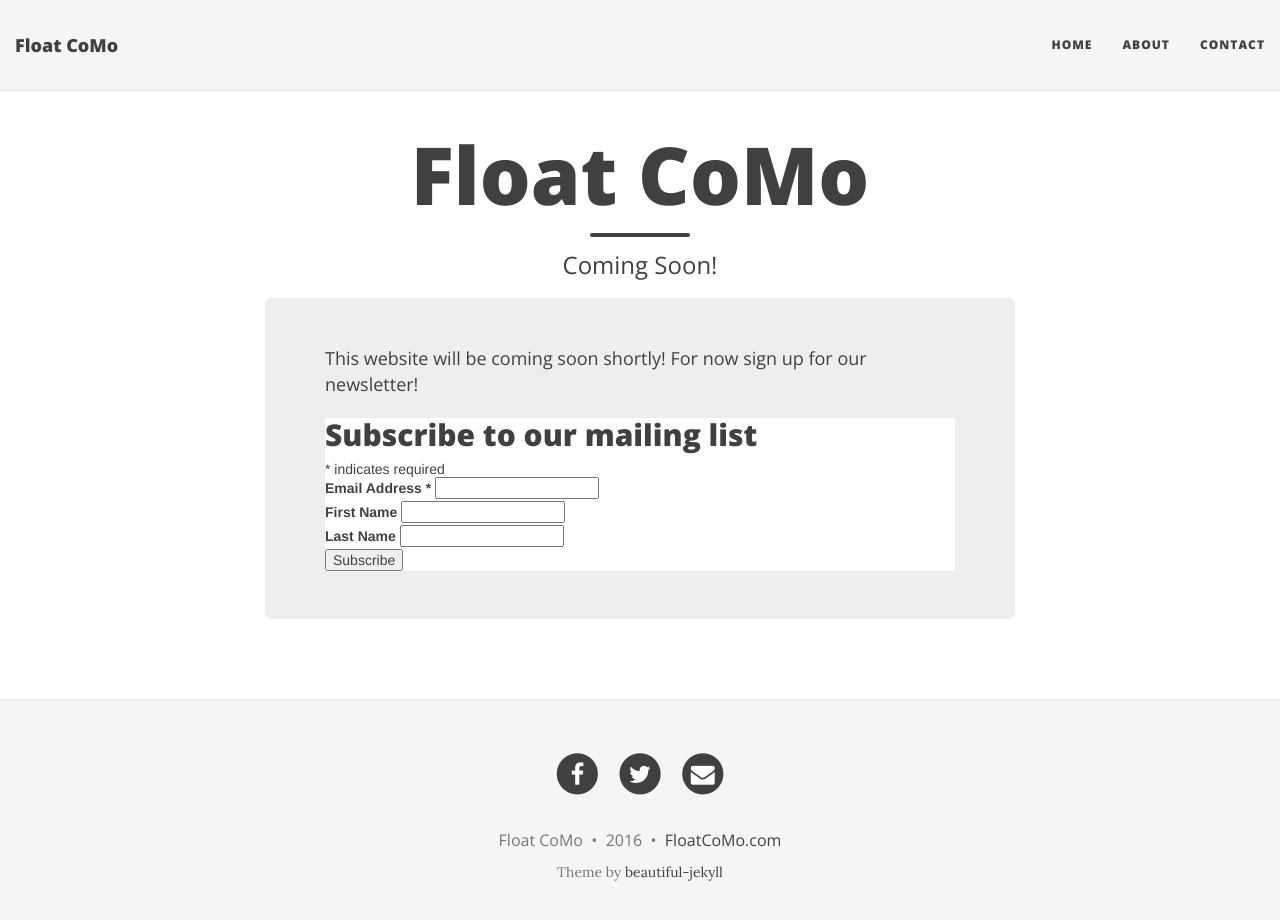
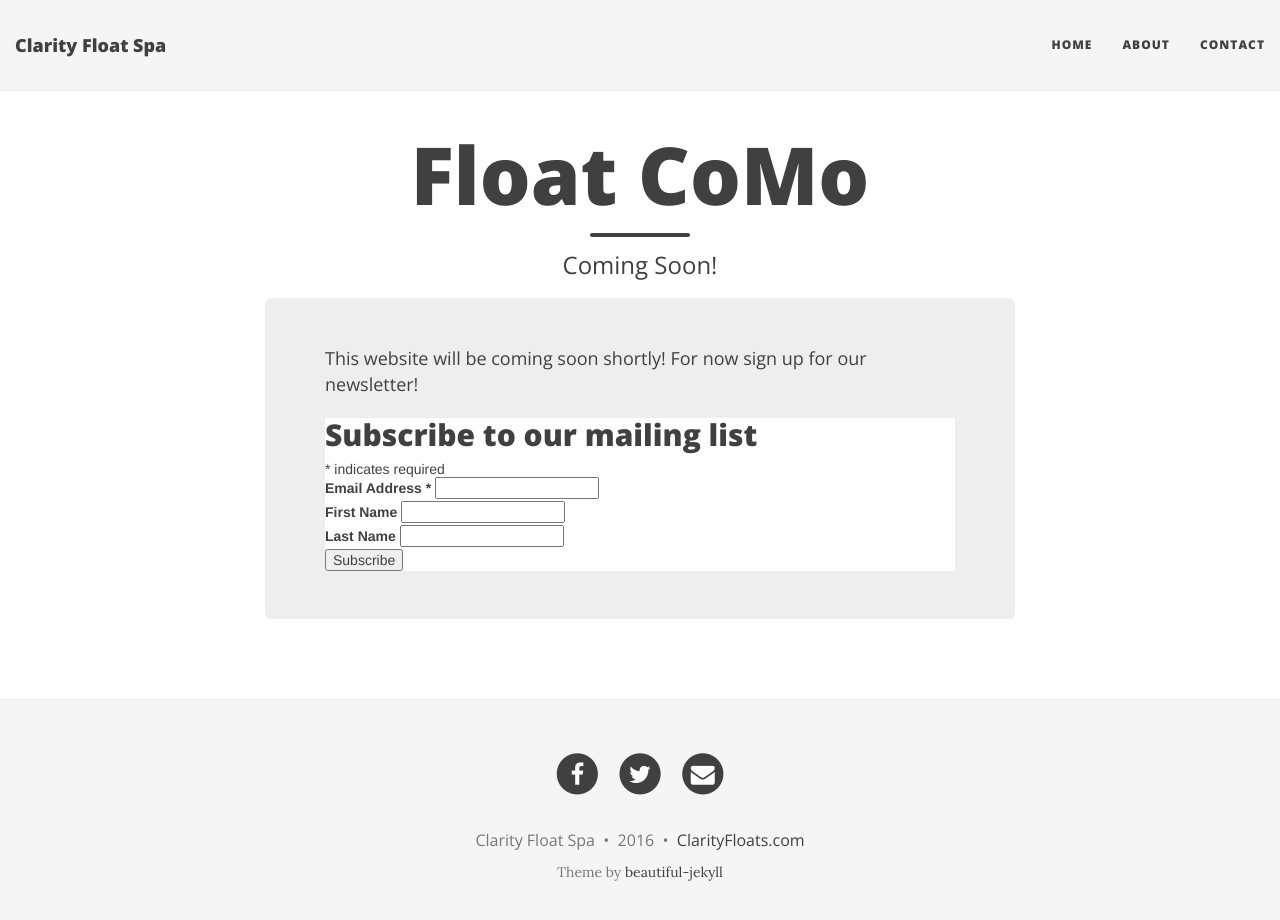
Before and after one commit to FloatCoMo/floatcomo, a Jekyll site: the page built from index_old.html, in a window 1280 px wide and 933 px high. Shown: the top 920 px of the window. Built offline with Jekyll 4.4.1, drawn with Linux system fonts in a browser that asks for light colours; nearby versions of some CDN libraries; comment, search, counter and statistics services are not loaded.

Commit message:
Updating name

```diff
--- a/_config.yml
+++ b/_config.yml
@@ -4,7 +4,7 @@
 # baseurl is the website's URL without the hostname
 
 # If you are building a simple GitHub user page (username.github.io) then use these settings:
-url: "http://floatcomo.com"
+url: "http://clarityfloats.com"
 baseurl: ""
 
 # External gems
@@ -19,7 +19,7 @@ gems:
 # Of course don't forget to change the username and projectname to YOUR username and project
 
 # Name of website
-title: Float CoMo
+title: Clarity Float Spa
 
 # Short description of your site
 description: A virtual proof that name is awesome!
@@ -41,11 +41,11 @@ navbar-links:
 # Change all these values or delete the ones you don't want.
 # Important: you must keep the "name" parameter, everything else you can remove
 author:
-  name: Float CoMo
-  email: "floatcomo@gmail.com"
-  facebook: Float-CoMo-890662054357743/
-  github: floatcomo
-  twitter: floatcomo
+  name: Clarity Float Spa
+  email: "clarityfloatspa@gmail.com"
+  facebook: clarityfloats
+  github: clarityfloats
+  twitter: clarityfloats
 
 # Select which links to show in the footer
 footer-links-active:
@@ -59,7 +59,7 @@ footer-links-active:
 
 # How to display the link to the website in the footer
 # Remove this if you don't want a link in the footer
-url-pretty: "FloatCoMo.com"  # eg. "deanattali.com/beautiful-jekyll"
+url-pretty: "ClarityFloats.com"  # eg. "deanattali.com/beautiful-jekyll"
 
 # --- Misc --- #
 
```
Also changed, not shown: 6 other files.
